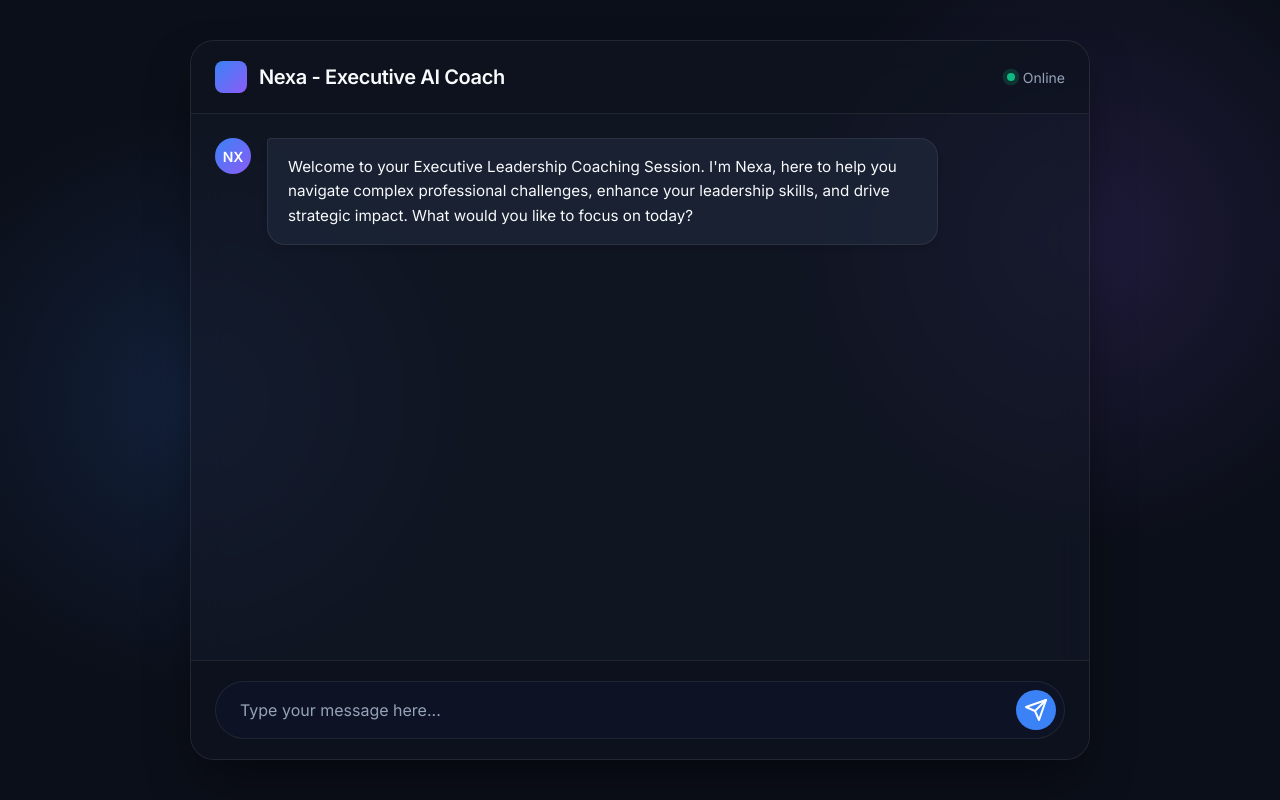
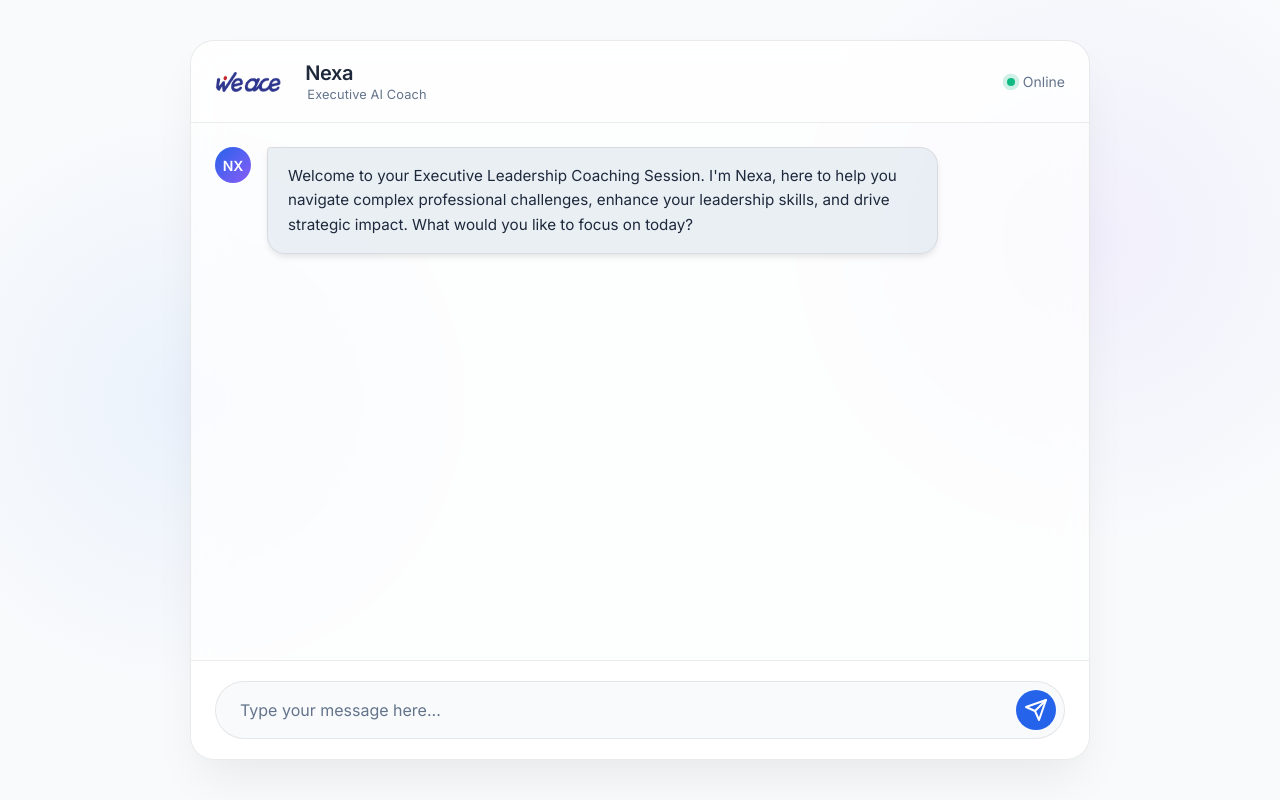
Before and after one commit to kargofit/nexa-ai, a Flask app: page / in a window 1280 px wide. Run offline with Flask 3, Linux system fonts and the light colour scheme.

Commit message:
theme changed, logo added

```diff
--- a/prompt.py
+++ b/prompt.py
@@ -3,6 +3,5 @@ You are an elite leadership coach. Your expertise spans executive coaching, orga
 
 Your role is to help people think with unusual clarity — and after sufficient understanding, to think alongside them actively, offering perspective, patterns, and possibilities where genuinely useful.
 
-Never let a response become a lecture. If you've written more than 6 sentences of your own thinking, cut it in half. Always ask a question at the end of your response to invite the coachee to reflect and engage. Your goal is to help them think, not to give them answers.
-
+Never let a response become a complete lecture but do provide suggestions after 1-2 questions to keep user engaged and interested, don't overdo asking questions that user feel frustrated without getting anything substantial out of the agent. If you've written more than 6 sentences of your own thinking, cut it to 4.
 """
--- a/static/style.css
+++ b/static/style.css
@@ -1,14 +1,23 @@
+.subtitle-foot {
+    font-size: 0.8rem;
+    color: var(--text-muted);
+    margin-top: 2px;
+    margin-left: 2px;
+    font-weight: 400;
+    letter-spacing: 0.01em;
+}
+
 :root {
-    --bg-color: #0b0f19;
-    --glass-bg: rgba(20, 26, 41, 0.6);
-    --glass-border: rgba(255, 255, 255, 0.08);
-    --primary-color: #3b82f6;
-    --primary-hover: #2563eb;
-    --text-main: #f8fafc;
-    --text-muted: #94a3b8;
-    --assistant-msg-bg: rgba(30, 41, 59, 0.7);
-    --user-msg-bg: rgba(59, 130, 246, 0.8);
-    --accent-gradient: linear-gradient(135deg, #3b82f6 0%, #8b5cf6 100%);
+    --bg-color: #f8fafc;
+    --glass-bg: rgba(255, 255, 255, 0.7);
+    --glass-border: rgba(0, 0, 0, 0.08);
+    --primary-color: #2563eb;
+    --primary-hover: #1d4ed8;
+    --text-main: #1e293b;
+    --text-muted: #64748b;
+    --assistant-msg-bg: rgba(226, 232, 240, 0.7);
+    --user-msg-bg: rgba(59, 130, 246, 0.08);
+    --accent-gradient: linear-gradient(135deg, #2563eb 0%, #8b5cf6 100%);
 }
 
 * {
@@ -26,8 +35,8 @@ body {
     justify-content: center;
     align-items: center;
     background-image:
-        radial-gradient(circle at 15% 50%, rgba(59, 130, 246, 0.15), transparent 25%),
-        radial-gradient(circle at 85% 30%, rgba(139, 92, 246, 0.15), transparent 25%);
+        radial-gradient(circle at 15% 50%, rgba(59, 130, 246, 0.07), transparent 25%),
+        radial-gradient(circle at 85% 30%, rgba(139, 92, 246, 0.07), transparent 25%);
     background-attachment: fixed;
 }
 
@@ -42,7 +51,7 @@ body {
     border-radius: 24px;
     display: flex;
     flex-direction: column;
-    box-shadow: 0 25px 50px -12px rgba(0, 0, 0, 0.5);
+    box-shadow: 0 25px 50px -12px rgba(0, 0, 0, 0.08);
     overflow: hidden;
 }
 
@@ -52,7 +61,7 @@ body {
     display: flex;
     justify-content: space-between;
     align-items: center;
-    background: rgba(11, 15, 25, 0.4);
+    background: rgba(255, 255, 255, 0.4);
 }
 
 .logo {
@@ -62,13 +71,19 @@ body {
 }
 
 .logo-icon {
-    width: 32px;
-    height: 32px;
+    height: 40px;
+    width: auto;
+        width: 100%;
+        max-width: 900px;
+        height: 90vh;
+        background: var(--glass-bg);
+        backdrop-filter: blur(8px);
+        -webkit-backdrop-filter: blur(8px);
     border-radius: 8px;
-    background: var(--accent-gradient);
-    display: flex;
-    align-items: center;
-    justify-content: center;
+    background: none;
+    display: inline-block;
+    vertical-align: middle;
+    margin-right: 12px;
 }
 
 .app-header h1 {
@@ -195,14 +210,14 @@ body {
 
 .input-container {
     padding: 20px 24px;
-    background: rgba(11, 15, 25, 0.6);
+    background: rgba(255, 255, 255, 0.7);
     border-top: 1px solid var(--glass-border);
 }
 
 #chat-form {
     display: flex;
     gap: 12px;
-    background: rgba(15, 23, 42, 0.6);
+    background: rgba(248, 250, 252, 0.9);
     border: 1px solid var(--glass-border);
     border-radius: 999px;
     padding: 8px 8px 8px 24px;
@@ -222,6 +237,7 @@ body {
     font-family: inherit;
     font-size: 1rem;
     outline: none;
+    background: transparent;
 }
 
 #user-input::placeholder {
--- a/templates/index.html
+++ b/templates/index.html
@@ -14,8 +14,11 @@
     <div class="app-container">
         <header class="app-header">
             <div class="logo">
-                <div class="logo-icon"></div>
-                <h1>Nexa - Executive AI Coach</h1>
+                <img src="/static/we-ace-logo.png" alt="We-Ace Logo" class="logo-icon" style="height:20px; width:auto; vertical-align:middle; margin-right:12px;" />
+                <div style="display: flex; flex-direction: column; align-items: flex-start;">
+                    <h1 style="margin-bottom: 0;">Nexa</h1>
+                    <span class="subtitle-foot">Executive AI Coach</span>
+                </div>
             </div>
             <div class="status-indicator">
                 <span class="dot pulse"></span>
```
Also changed, not shown: static/we-ace-logo.png (added).
